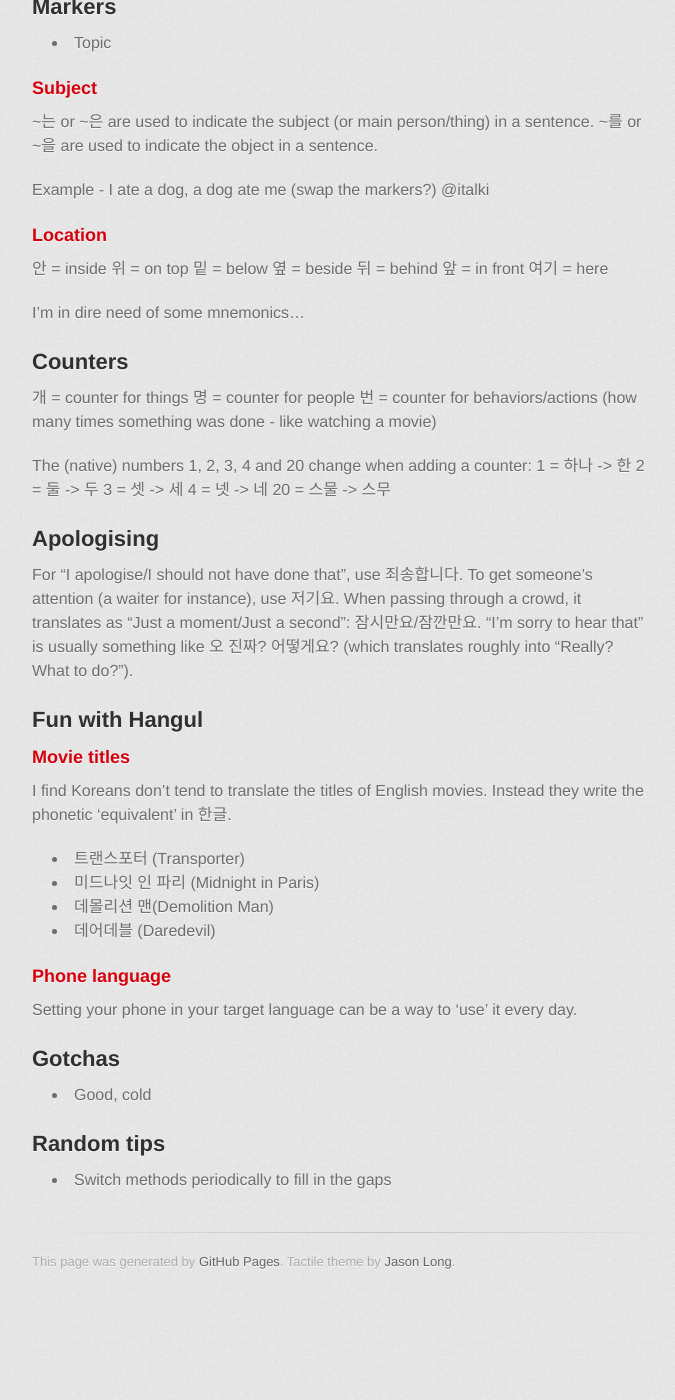
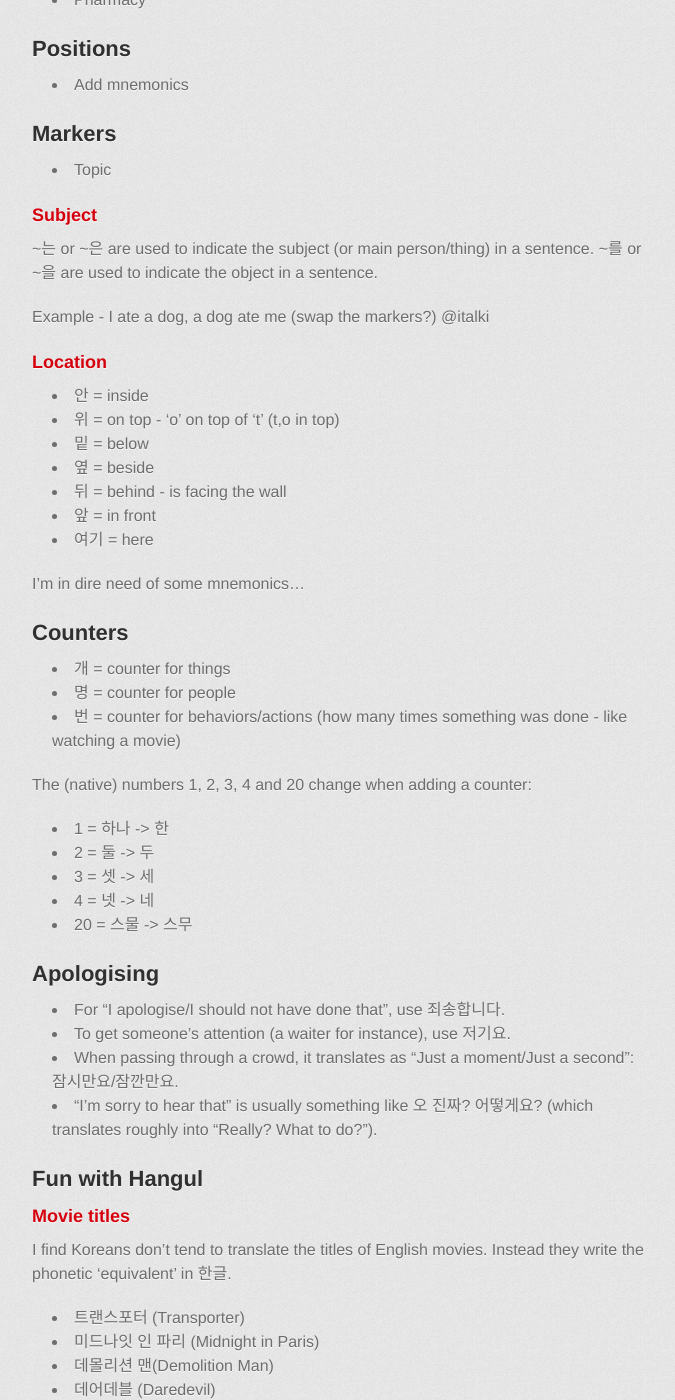
Before and after one commit to axiomiety/axiomiety.github.io, a Jekyll site: the page built from llog/korean.markdown, in a window 1280 px wide and 1400 px high, scrolled down 2756 px. Shown: the whole window, without its empty margins (298-973 px from the left). Built offline with Jekyll 4.4.1, drawn with Linux system fonts in a browser that asks for light colours; nearby versions of some CDN libraries; some web fonts are replaced; before the commit the page ends 4057 px from its top, so only the background shows below that; some of the changed text lies outside the part shown.

```diff
--- a/articles/index.markdown
+++ b/articles/index.markdown
@@ -29,6 +29,8 @@ Random tech-related stuff I found of interest and wrote about.
     Wireless freedom!
 *   [Wireless (in)Security](misc_wireless_insecurity.html):
     Fun with MAC filtering, hidden SSID and WEP.
+*   [Getting started with J](code_j-intro.html):
+    J is a programming language with roots in the likes of APL
 
 <!-- this needs further editing and should probably live in the misc section!
 
--- a/llog/korean.markdown
+++ b/llog/korean.markdown
@@ -89,7 +87,14 @@ I don't know Korean - 한국말 몰라요
 * How far?
 * Now, later, after
 * What time do you open? What time does it open?
-Where is the bathroom? 화장실이 어디에요?
+
+English|한글
+:------|:---
+How much is it?|얼마에요?
+Where is the bathroom?|화장실이 어디에요?
+I don't know|몰라요
+I don't know Korean|한국말 몰라요
+This is delicious|맛이 있어요
 
 ## Misc words
 
@@ -125,31 +130,37 @@ Bus terminal = 버스 터미널
 Example - I ate a dog, a dog ate me (swap the markers?) @italki
 
 ### Location
-안 = inside
-위 = on top
-밑 = below
-옆 = beside
-뒤 = behind
-앞 = in front
-여기 = here
+
+  * 안 = inside
+  * 위 = on top - 'o' on top of 't' (t,o in top)
+  * 밑 = below
+  * 옆 = beside
+  * 뒤 = behind - is facing the wall
+  * 앞 = in front
+  * 여기 = here
 
 I'm in dire need of some mnemonics...
 
 ## Counters
-개 = counter for things
-명 = counter for people
-번 = counter for behaviors/actions (how many times something was done - like watching a movie)
+
+  * 개 = counter for things
+  * 명 = counter for people
+  * 번 = counter for behaviors/actions (how many times something was done - like watching a movie)
 
 The (native) numbers 1, 2, 3, 4 and 20 change when adding a counter:
-1 = 하나 -> 한
-2 = 둘 -> 두
-3 = 셋 -> 세
-4 = 넷 -> 네
-20 = 스물 -> 스무
+
+  * 1 = 하나 -> 한
+  * 2 = 둘 -> 두
+  * 3 = 셋 -> 세
+  * 4 = 넷 -> 네
+  * 20 = 스물 -> 스무
 
 ## Apologising
 
-For "I apologise/I should not have done that", use 죄송합니다. To get someone's attention (a waiter for instance), use 저기요. When passing through a crowd, it translates as "Just a moment/Just a second": 잠시만요/잠깐만요. "I'm sorry to hear that" is usually something like 오 진짜? 어떻게요? (which translates roughly into "Really? What to do?").
+  * For "I apologise/I should not have done that", use 죄송합니다.
+  * To get someone's attention (a waiter for instance), use 저기요.
+  * When passing through a crowd, it translates as "Just a moment/Just a second": 잠시만요/잠깐만요.
+  * "I'm sorry to hear that" is usually something like 오 진짜? 어떻게요? (which translates roughly into "Really? What to do?").
 
 ## Fun with Hangul
 
```
Also changed, not shown: other parts of llog/korean.markdown (+0 -2 lines), articles/code_j-intro.markdown (added, +40 -0 lines), images/j-intro/j_install_labs.png (added).
